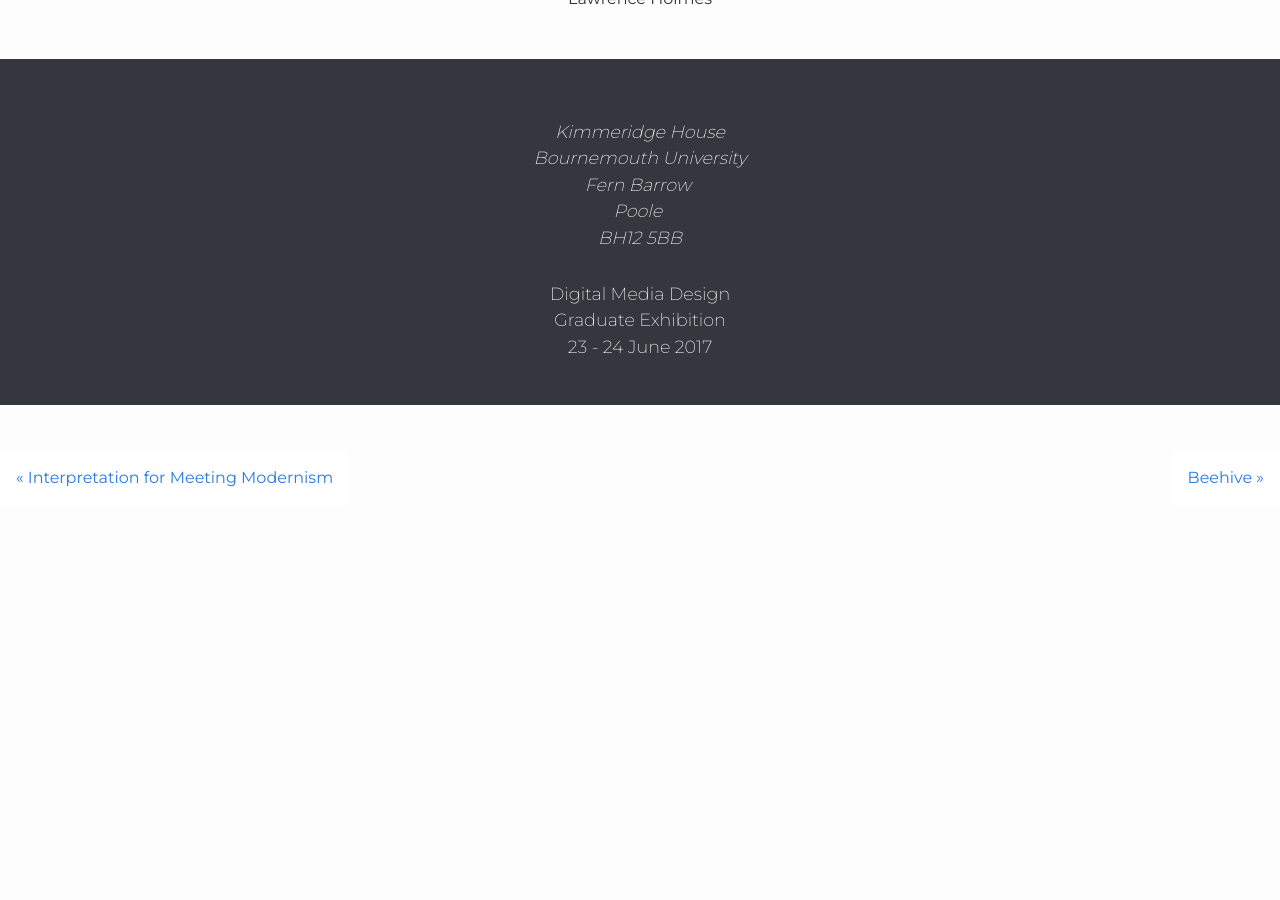
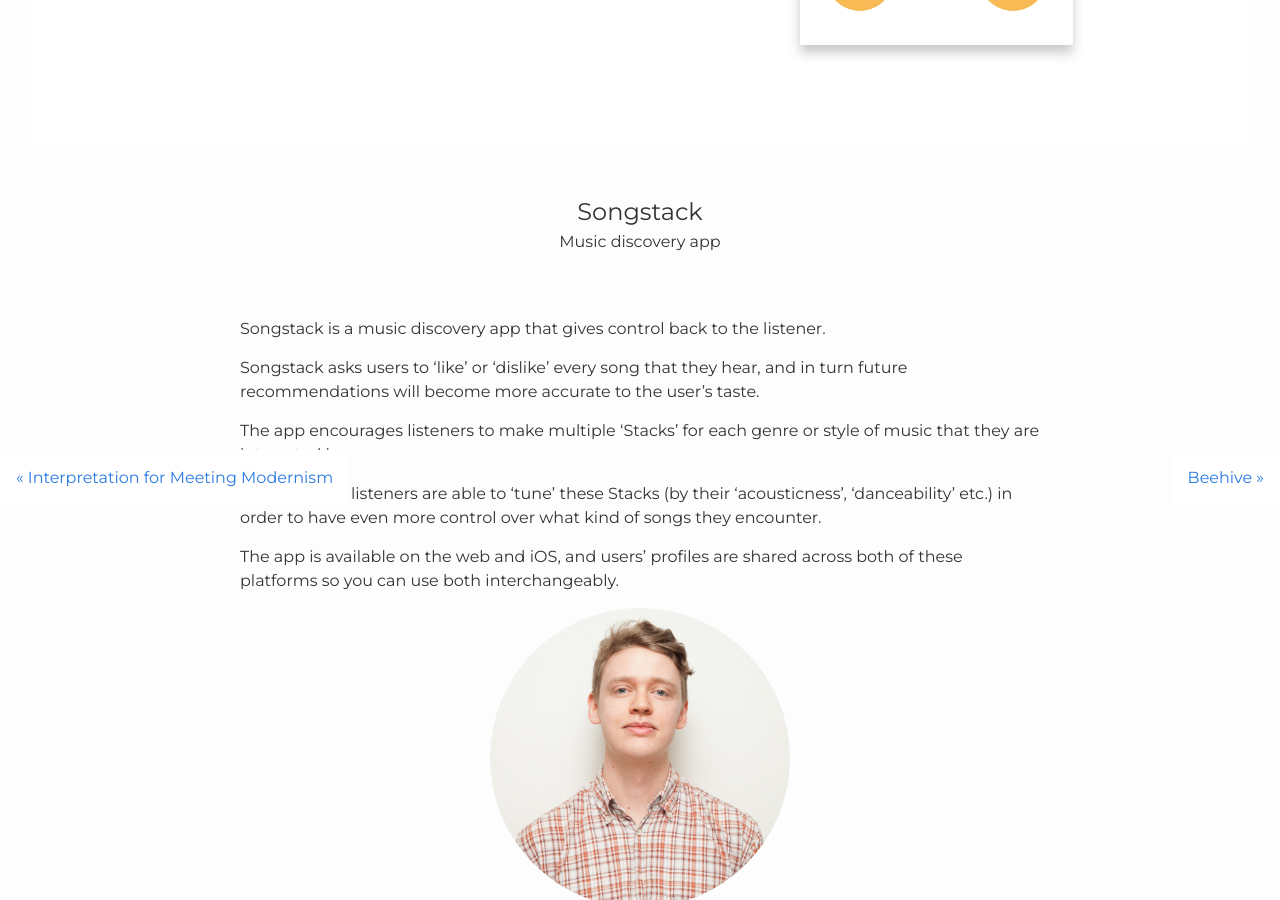
Before and after one commit to budmd/budmd.github.io, a Jekyll site: the page built from _works/lawrence-holmes.md, in a window 1280 px wide and 900 px high, scrolled down 620 px. Built offline with Jekyll 4.4.1, drawn with Linux system fonts in a browser that asks for light colours; nearby versions of some CDN libraries.

Commit message:
Update profiles

```diff
--- a/_works/lawrence-holmes.md
+++ b/_works/lawrence-holmes.md
@@ -5,9 +5,20 @@
 tagline: Music discovery app
 categories: app
 
-email:
-portfolio:
+email: holmes.lr@gmail.com
+portfolio: https://lawrenceholmes.co.uk
 
 photo: true
 
 ---
+
+
+Songstack is a music discovery app that gives control back to the listener.
+
+Songstack asks users to 'like' or 'dislike' every song that they hear, and in turn future recommendations will become more accurate to the user's taste.
+
+The app encourages listeners to make multiple 'Stacks' for each genre or style of music that they are interested in.
+
+Furthermore, listeners are able to 'tune' these Stacks (by their 'acousticness', 'danceability' etc.) in order to have even more control over what kind of songs they encounter.
+
+The app is available on the web and iOS, and users' profiles are shared across both of these platforms so you can use both interchangeably.
```
Also changed, not shown: assets/full/lawrence-holmes.jpg (added), assets/thumbnails/callum-carmichael.jpg, assets/thumbnails/lawrence-holmes.jpg (added).
